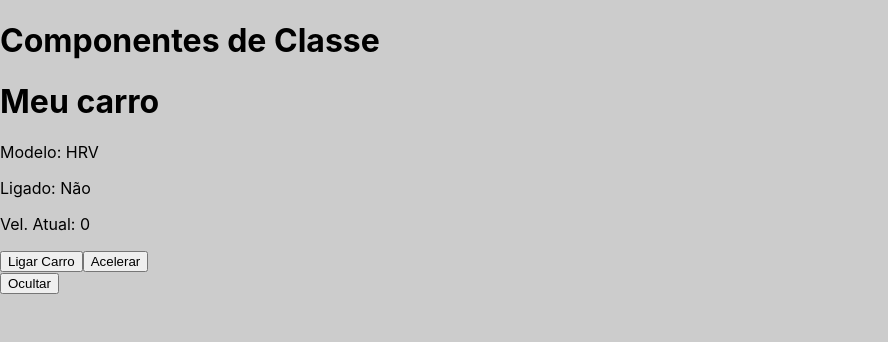
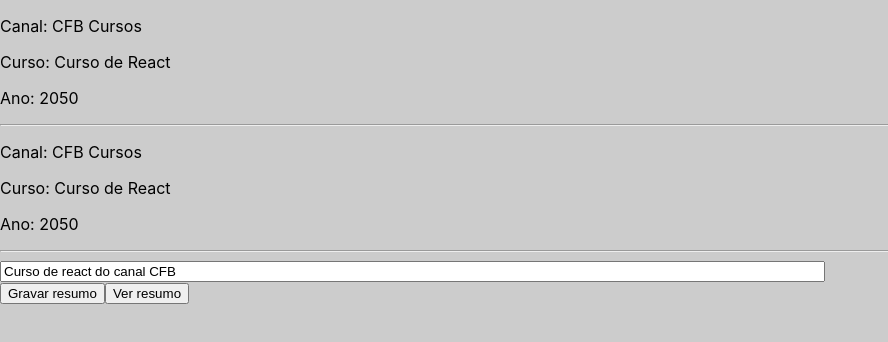
Before and after one commit to PamelaMBadermann/curso-reactjs-cfbcursos-2, a React (Create React App) app: page / in a window 1280 px wide. Shown: the top 342 px of the page, without its empty margins (0-888 px from the left). Built offline with nearby package versions, Linux system fonts and the light colour scheme.

Commit message:
aula 27, variáveis globais static em react

```diff
--- a/src/App.js
+++ b/src/App.js
@@ -1,20 +1,34 @@
 import React, {useState} from 'react';
-import Carro from './components/Carro'
+import Globais from './components/Globais'
+import Info from './components/Info'
+
 
 export default function App() {
 
-  const [carro, setCarro] = useState(true)
-  const mostrarOcultarCarro=()=>{
-    setCarro(!carro)
+  const [resumo, setResumo] = useState(Globais.resumo)
+
+  const gravarResumo = () => {
+    Globais.resumo = resumo;
+  }
+
+  const verResumo=() => {
+    alert(Globais.resumo)
   }
 
   return (
     <>
-      <h1>Componentes de Classe</h1>
-      {carro ? <Carro fator={10}/> : ''}
-      <button onClick={()=>mostrarOcultarCarro()}>
-        Ocultar
-      </button>
+      <Info/>
+      <p>{'Canal: ' + Globais.canal}</p>
+      <p>{'Curso: ' + Globais.curso}</p>
+      <p>{'Ano: ' + Globais.ano}</p>
+      <hr/>
+      <input type='text' size='100' value={resumo} onChange={(e)=>setResumo(e.target.value)} />
+      <br/>
+      <button onClick={()=>gravarResumo()}>Gravar resumo</button>
+      <button onClick={()=>verResumo()}>Ver resumo</button>
     </>
   );
 }
+
+// https://www.youtube.com/watch?v=0gCEIt-WNQ0&list=PLx4x_zx8csUh752BVDGZkxYpY9lS40fyC&index=28&ab_channel=CFBCursos
+// 9:43
--- /dev/null
+++ b/src/components/Globais.js
@@ -0,0 +1,6 @@
+export default class Globais {
+  static canal = "CFB Cursos"
+  static curso = "Curso de React"
+  static ano = 2050
+  static resumo = "Curso de react do canal CFB"
+}
--- /dev/null
+++ b/src/components/Info.js
@@ -0,0 +1,14 @@
+import React, {useState} from 'react';
+import Globais from './Globais'
+
+export default function Info() {
+
+  return (
+    <>
+      <p>{'Canal: ' + Globais.canal}</p>
+      <p>{'Curso: ' + Globais.curso}</p>
+      <p>{'Ano: ' + Globais.ano}</p>
+      <hr/>
+    </>
+  );
+}
```
Also changed, not shown: src/components/BaseClasse.js (+9 -9 lines).
